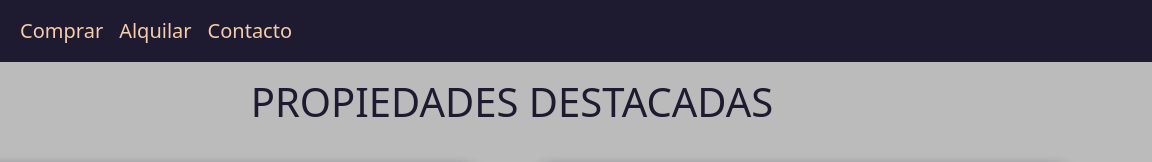
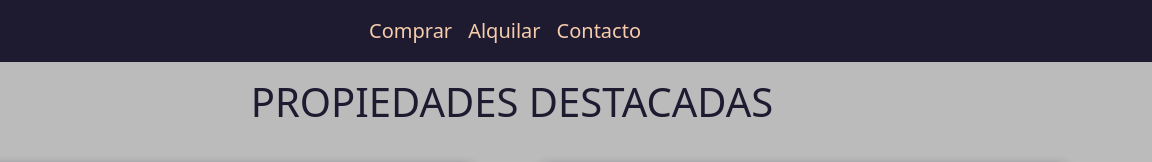
Before and after one commit to AlejoFerrari463/venta-de-casas, a plain HTML site: page index.html in a window 1280 px wide. Shown: the top 162 px of the page, 128-1280 px from the left. Drawn offline with nearby package versions, Linux system fonts and the light colour scheme.

Commit message:
arreglo del header (fin)

```diff
--- a/scss/_nav.scss
+++ b/scss/_nav.scss
@@ -36,7 +36,8 @@ nav {
 
 .navbar-collapse {
 
-
+    justify-content: center;
+    margin-right: 142px;
 
 }
 
```
Also changed, not shown: css/style.css, 1 other file.
